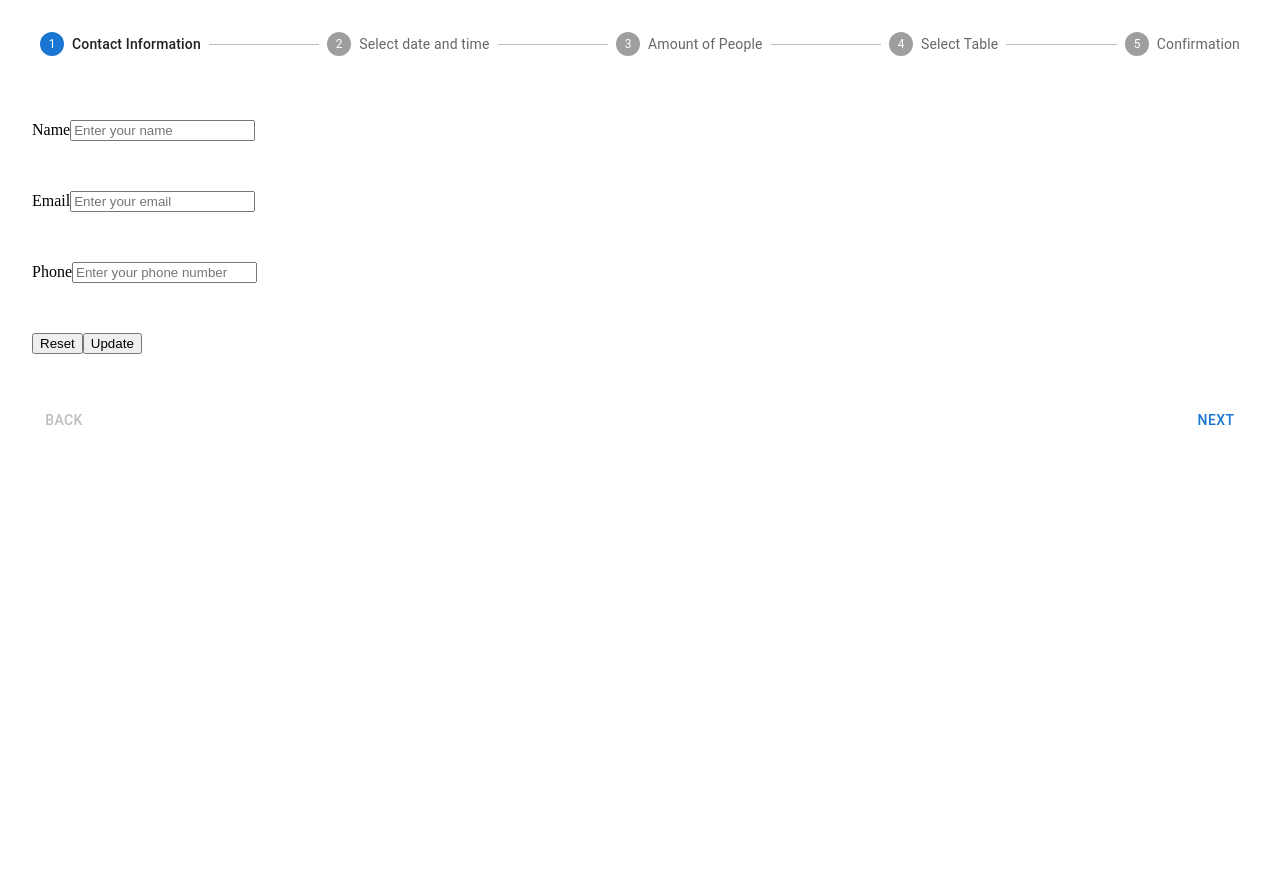
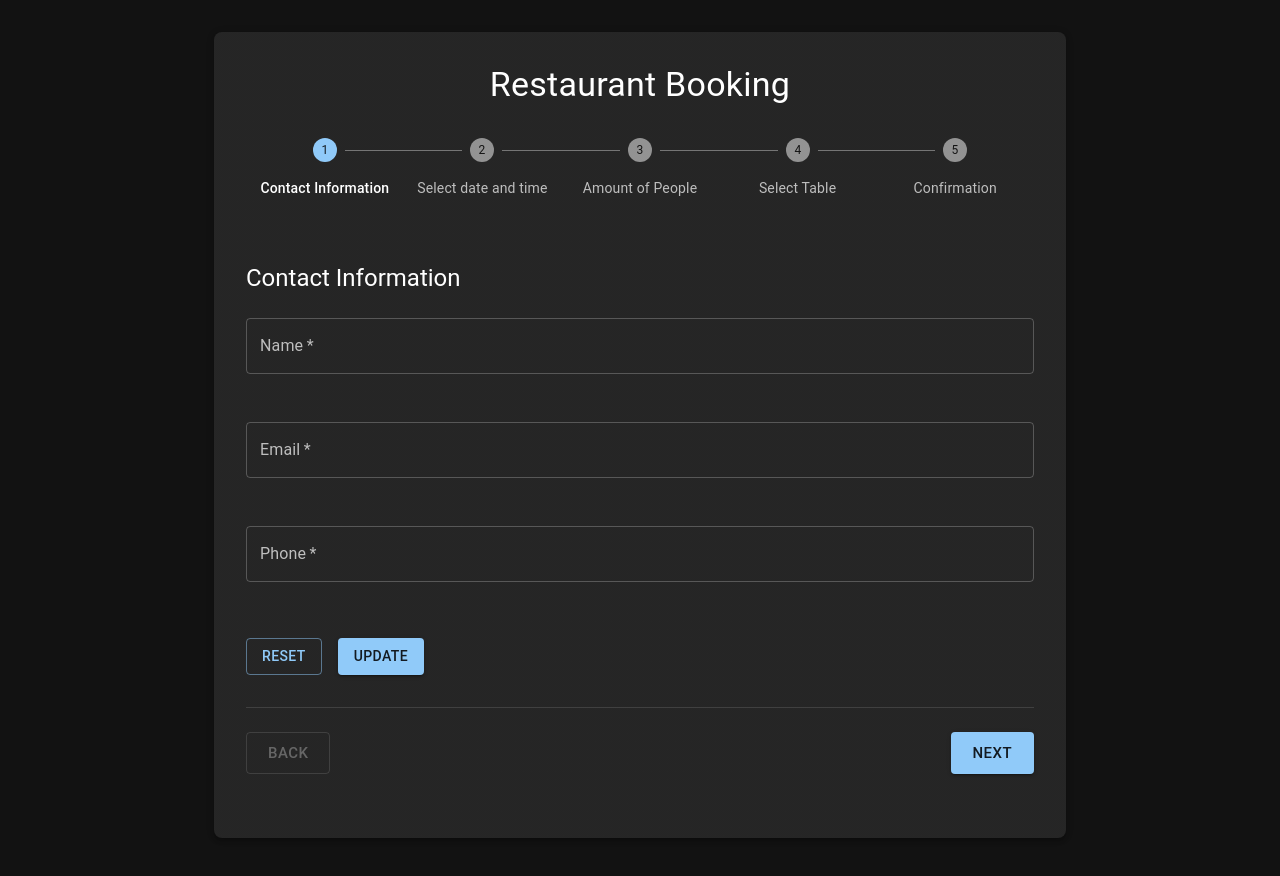
Before and after one commit to OssyCA/RestaurantReact, a React (Vite) app: page / in a window 1280 px wide. Shown: the top 876 px of the page. Before the commit the page ends 800 px from the top, so only its background shows below. Built offline with nearby package versions, Linux system fonts and the light colour scheme.

Commit message:
Fixed dark theme and repsonsive stepper

```diff
--- a/src/App.jsx
+++ b/src/App.jsx
@@ -1,8 +1,20 @@
 import BookingSteps from "./Components/BookingSteps";
+import { ThemeProvider, createTheme } from "@mui/material/styles";
+import CssBaseline from "@mui/material/CssBaseline";
+
+const darkTheme = createTheme({
+  palette: {
+    mode: "dark",
+  },
+});
+
 function App() {
   return (
     <>
-      <BookingSteps />
+      <ThemeProvider theme={darkTheme}>
+        <CssBaseline />
+        <BookingSteps />
+      </ThemeProvider>
     </>
   );
 }
--- a/src/Components/BookingSteps.jsx
+++ b/src/Components/BookingSteps.jsx
@@ -4,17 +4,23 @@ import SelectTable from "./SelectTable";
 import { BookingProvider } from "../Contexts/BookingContext";
 import TempBookingInfo from "./TempBookingInfo";
 import SelectAmount from "./SelectAmount";
-import React, { useState } from "react"; // ✅ FIXAT - tog bort 'act'
+import React, { useState } from "react";
 import Box from "@mui/material/Box";
 import Stepper from "@mui/material/Stepper";
 import Step from "@mui/material/Step";
 import StepLabel from "@mui/material/StepLabel";
 import Button from "@mui/material/Button";
 import Typography from "@mui/material/Typography";
+import Container from "@mui/material/Container";
+import Paper from "@mui/material/Paper";
+import { useTheme } from "@mui/material/styles";
+import useMediaQuery from "@mui/material/useMediaQuery";
 
 const BookingSteps = () => {
   const [activeStep, setActiveStep] = useState(0);
   const [skipped, setSkipped] = useState(new Set());
+  const theme = useTheme();
+  const isMobile = useMediaQuery(theme.breakpoints.down("sm"));
 
   const steps = [
     "Contact Information",
@@ -23,6 +29,9 @@ const BookingSteps = () => {
     "Select Table",
     "Confirmation",
   ];
+
+  // Shorter labels for mobile
+  const mobileSteps = ["Contact", "Date & Time", "Amount", "Table", "Confirm"];
 
   const isStepSkipped = (step) => {
     return skipped.has(step);
@@ -34,7 +43,6 @@ const BookingSteps = () => {
       newSkipped = new Set(newSkipped.values());
       newSkipped.delete(activeStep);
     }
-    // ✅ FIXAT - lade till dessa rader:
     setActiveStep((prevActiveStep) => prevActiveStep + 1);
     setSkipped(newSkipped);
   };
@@ -64,11 +72,49 @@ const BookingSteps = () => {
     }
   };
 
+  const currentSteps = isMobile ? mobileSteps : steps;
+
   return (
     <BookingProvider>
-      <Box sx={{ width: "100%" }}>
-        <Stepper activeStep={activeStep}>
-          {steps.map((label, index) => {
+      <Container
+        maxWidth="md"
+        sx={{
+          py: { xs: 2, sm: 4 },
+          px: { xs: 1, sm: 3 },
+        }}
+      >
+        <Paper
+          elevation={3}
+          sx={{
+            p: { xs: 2, sm: 4 },
+            borderRadius: 2,
+            minHeight: { xs: "500px", sm: "600px" },
+          }}
+        >
+          <Typography
+            variant={isMobile ? "h5" : "h4"}
+            component="h1"
+            textAlign="center"
+            sx={{ mb: { xs: 2, sm: 4 } }}
+          >
+            Restaurant Booking
+          </Typography>
+
+          <Stepper
+            activeStep={activeStep}
+            sx={{
+              mb: { xs: 2, sm: 4 },
+              "& .MuiStepLabel-label": {
+                fontSize: { xs: "0.75rem", sm: "0.875rem" },
+              },
+              "& .MuiStepConnector-line": {
+                display: { xs: "none", sm: "block" },
+              },
+            }}
+            orientation={isMobile ? "vertical" : "horizontal"}
+            alternativeLabel={!isMobile}
+          >
+            {currentSteps.map((label, index) => {
               const stepProps = {};
               const labelProps = {};
 
@@ -84,37 +130,66 @@ const BookingSteps = () => {
             })}
           </Stepper>
 
+          <Box
+            sx={{
+              minHeight: { xs: "300px", sm: "400px" },
+              mb: { xs: 2, sm: 4 },
+            }}
+          >
             {activeStep === steps.length ? (
-          <React.Fragment>
-            <Typography sx={{ mt: 2, mb: 1 }}>
-              All steps completed - booking finished!
+              <Box sx={{ textAlign: "center", py: 4 }}>
+                <Typography variant={isMobile ? "h6" : "h5"} sx={{ mb: 3 }}>
+                  🎉 All steps completed - booking finished!
                 </Typography>
-            <Box sx={{ display: "flex", flexDirection: "row", pt: 2 }}>
-              <Box sx={{ flex: "1 1 auto" }} />
-              <Button onClick={handleReset}>Start Over</Button>
+                <Button
+                  variant="contained"
+                  size={isMobile ? "medium" : "large"}
+                  onClick={handleReset}
+                >
+                  Start Over
+                </Button>
               </Box>
-          </React.Fragment>
             ) : (
-          <React.Fragment>
-            <Box sx={{ mt: 2, mb: 1 }}>{renderStepContent(activeStep)}</Box>
+              <>
+                <Box sx={{ mb: { xs: 2, sm: 4 } }}>
+                  {renderStepContent(activeStep)}
+                </Box>
 
-            <Box sx={{ display: "flex", flexDirection: "row", pt: 2 }}>
+                <Box
+                  sx={{
+                    display: "flex",
+                    justifyContent: "space-between",
+                    pt: { xs: 2, sm: 3 },
+                    borderTop: 1,
+                    borderColor: "divider",
+                    flexDirection: { xs: "column", sm: "row" },
+                    gap: { xs: 2, sm: 0 },
+                  }}
+                >
                   <Button
-                color="inherit"
+                    variant="outlined"
                     disabled={activeStep === 0}
                     onClick={handleBack}
-                sx={{ mr: 1 }}
+                    size={isMobile ? "medium" : "large"}
+                    fullWidth={isMobile}
                   >
                     Back
                   </Button>
-              <Box sx={{ flex: "1 1 auto" }} />
-              <Button onClick={handleNext}>
+
+                  <Button
+                    variant="contained"
+                    onClick={handleNext}
+                    size={isMobile ? "medium" : "large"}
+                    fullWidth={isMobile}
+                  >
                     {activeStep === steps.length - 1 ? "Finish" : "Next"}
                   </Button>
                 </Box>
-          </React.Fragment>
+              </>
             )}
           </Box>
+        </Paper>
+      </Container>
     </BookingProvider>
   );
 };
--- a/src/Components/GiveContactInfo.jsx
+++ b/src/Components/GiveContactInfo.jsx
@@ -1,6 +1,7 @@
-import { useReducer, useState } from "react";
+import { useReducer } from "react";
 import { useBooking } from "../Contexts/BookingContext";
 import { validateForm } from "../Services/ValideteContactForm";
+import { TextField, Button, Typography, Box, Alert } from "@mui/material";
 
 const initialState = {
   name: "",
@@ -16,7 +17,7 @@ const bookingReducer = (state, action) => {
       const newState = {
         ...state,
         [action.field]: action.value,
-        errors: { ...state.errors, [action.field]: null }, // Clear error when typing
+        errors: { ...state.errors, [action.field]: null },
       };
       return { ...newState, isValid: validateForm(newState) };
 
@@ -58,67 +59,80 @@ const GiveContactInfo = () => {
   const handleReset = () => {
     dispatch({ type: "RESET" });
   };
+
   const handleUpdate = () => {
     const { name, email, phone } = bookingInfo;
     updateBookingData({ name, email, phone });
   };
 
   return (
-    <div>
-      <div>
-        <label htmlFor="name">Name</label>
-        <input
+    <Box>
+      <Typography variant="h5" sx={{ mb: 3 }}>
+        Contact Information
+      </Typography>
+
+      <Box sx={{ mb: 2 }}>
+        <TextField
+          fullWidth
           id="name"
-          type="text"
+          label="Name"
+          variant="outlined"
           placeholder="Enter your name"
           required
           value={bookingInfo.name}
           onChange={(e) => handleInputChange("name", e.target.value)}
+          error={!!bookingInfo.errors.name}
+          helperText={bookingInfo.errors.name}
         />
-        {bookingInfo.errors.name && <span>{bookingInfo.errors.name}</span>}
-      </div>
-      <br />
+      </Box>
 
-      <div>
-        <label htmlFor="email">Email</label>
-        <input
+      <Box sx={{ mb: 2 }}>
+        <TextField
+          fullWidth
           id="email"
+          label="Email"
           type="email"
+          variant="outlined"
           placeholder="Enter your email"
           required
           value={bookingInfo.email}
           onChange={(e) => handleInputChange("email", e.target.value)}
+          error={!!bookingInfo.errors.email}
+          helperText={bookingInfo.errors.email}
         />
-        {bookingInfo.errors.email && <span>{bookingInfo.errors.email}</span>}
-      </div>
-      <br />
+      </Box>
 
-      <div>
-        <label htmlFor="phone">Phone</label>
-        <input
+      <Box sx={{ mb: 3 }}>
+        <TextField
+          fullWidth
           id="phone"
+          label="Phone"
           type="tel"
+          variant="outlined"
           placeholder="Enter your phone number"
           required
           value={bookingInfo.phone}
           onChange={(e) => handleInputChange("phone", e.target.value)}
+          error={!!bookingInfo.errors.phone}
+          helperText={bookingInfo.errors.phone}
         />
-        {bookingInfo.errors.phone && <span>{bookingInfo.errors.phone}</span>}
-      </div>
-      <br />
+      </Box>
 
-      <button type="button" onClick={handleReset}>
+      <Box sx={{ display: "flex", gap: 2 }}>
+        <Button variant="outlined" onClick={handleReset}>
           Reset
-      </button>
-      <button
+        </Button>
+        <Button
+          variant="contained"
           onClick={() => {
             handleUpdate();
             tempValidate();
           }}
         >
           Update
-      </button>
-    </div>
+        </Button>
+      </Box>
+    </Box>
   );
 };
 
--- a/src/Components/SelectAmount.jsx
+++ b/src/Components/SelectAmount.jsx
@@ -1,19 +1,43 @@
 import { useBooking } from "../Contexts/BookingContext";
+import {
+  FormControl,
+  InputLabel,
+  Select,
+  MenuItem,
+  Typography,
+} from "@mui/material";
 
 const SelectAmount = () => {
   const { amount, setAmount } = useBooking();
 
+  const handleAmountChange = (event) => {
+    const value = event.target.value;
+    setAmount(Math.max(1, Math.min(20, value)));
+  };
+
+  const amountOptions = Array.from({ length: 20 }, (_, i) => i + 1);
+
   return (
     <div>
-      <h3>Select Amount</h3>
-      <input
-        type="number"
-        min="1"
-        max="20"
-        placeholder="Enter amount"
-        value={amount}
-        onChange={(e) => setAmount(parseInt(e.target.value) || 0)}
-      />
+      <Typography variant="h5" sx={{ mb: 2 }}>
+        Select Amount
+      </Typography>
+      <FormControl sx={{ minWidth: 120 }}>
+        <InputLabel id="amount-select-label">Number of People</InputLabel>
+        <Select
+          labelId="amount-select-label"
+          id="amount-select"
+          value={amount || 1}
+          label="Number of People"
+          onChange={handleAmountChange}
+        >
+          {amountOptions.map((num) => (
+            <MenuItem key={num} value={num}>
+              {num} {num === 1 ? "person" : "people"}
+            </MenuItem>
+          ))}
+        </Select>
+      </FormControl>
     </div>
   );
 };
--- a/src/Components/SelectDateAndTime.jsx
+++ b/src/Components/SelectDateAndTime.jsx
@@ -2,6 +2,7 @@ import React, { useState } from "react";
 import { AdapterDayjs } from "@mui/x-date-pickers/AdapterDayjs";
 import { LocalizationProvider } from "@mui/x-date-pickers/LocalizationProvider";
 import { DateTimePicker } from "@mui/x-date-pickers/DateTimePicker";
+import { Typography, Box, Alert } from "@mui/material";
 import dayjs from "dayjs";
 import { useBooking } from "../Contexts/BookingContext";
 
@@ -21,9 +22,13 @@ export default function SelectDateAndTime() {
 
   return (
     <LocalizationProvider dateAdapter={AdapterDayjs}>
-      <div>
+      <Box>
+        <Typography variant="h5" sx={{ mb: 3 }}>
+          Choose Date & Time
+        </Typography>
+
         <DateTimePicker
-          label="Choose Date & Time"
+          label="Select Date & Time"
           value={selectedDate}
           onChange={handleDateChange}
           ampm={false}
@@ -46,18 +51,19 @@ export default function SelectDateAndTime() {
               if (value.isSame(now, "day") && hour <= now.hour()) {
                 return true;
               }
-
               return false;
             }
-
             return false;
           }}
+          sx={{ width: "100%", maxWidth: 300 }}
         />
 
         {showDateTime && selectedDate && (
-          <div>Datepicked: {selectedDate.format("YYYY-MM-DD HH:mm")}</div>
+          <Alert severity="success" sx={{ mt: 2 }}>
+            Selected: {selectedDate.format("YYYY-MM-DD HH:mm")}
+          </Alert>
         )}
-      </div>
+      </Box>
     </LocalizationProvider>
   );
 }
--- a/src/Components/SelectTable.jsx
+++ b/src/Components/SelectTable.jsx
@@ -1,7 +1,17 @@
 import { useState } from "react";
 import { getTables } from "../Services/BookingService";
 import { useBooking } from "../Contexts/BookingContext";
-import CircularProgress from "@mui/material/CircularProgress";
+import {
+  CircularProgress,
+  Typography,
+  Button,
+  List,
+  ListItem,
+  ListItemButton,
+  ListItemText,
+  Alert,
+  Box,
+} from "@mui/material";
 
 const SelectTable = () => {
   const [tableList, setTableList] = useState([]);
@@ -37,43 +47,47 @@ const SelectTable = () => {
     }
   };
 
+  const handleTableSelect = (table) => {
+    setSelectedTable(table);
+    setTable(table);
+  };
+
   return (
-    <div>
-      <h3>Select Table</h3>
-      <button onClick={tables}>Load Tables</button>
+    <Box>
+      <Typography variant="h5" sx={{ mb: 2 }}>
+        Select Table
+      </Typography>
 
-      <ul style={{ listStyle: "none", padding: 0 }}>
-        {loading ? (
-          <div>
-            <CircularProgress />
-          </div>
-        ) : hasSearched && tableList.length === 0 ? (
-          <div>NO SEATS AVAILABLE</div>
-        ) : (
-          tableList.map((table, index) => (
-            <li key={index}>
-              <button
-                value={selectedTable}
-                onClick={() =>
-                  console.log("Selected Table:", table) ||
-                  setSelectedTable(table) ||
-                  setTable(table)
-                }
-                style={{
-                  background: "none",
-                  border: "none",
-                  cursor: "pointer",
-                  width: "100%",
-                  textAlign: "left",
-                }}
+      <Button variant="contained" onClick={tables} sx={{ mb: 3 }}>
+        Load Available Tables
+      </Button>
+
+      {loading ? (
+        <Box sx={{ display: "flex", justifyContent: "center", mt: 2 }}>
+          <CircularProgress />
+        </Box>
+      ) : hasSearched && tableList.length === 0 ? (
+        <Alert severity="warning">
+          No tables available for the selected time and party size
+        </Alert>
+      ) : (
+        <List>
+          {tableList.map((table, index) => (
+            <ListItem key={index} disablePadding>
+              <ListItemButton
+                onClick={() => handleTableSelect(table)}
+                selected={selectedTable?.tableId === table.tableId}
               >
-                Table {table.tablenumber} - Seats: {table.capacity}
-              </button>
-            </li>
-          ))
-        )}
-      </ul>
-    </div>
+                <ListItemText
+                  primary={`Table ${table.tablenumber}`}
+                  secondary={`Capacity: ${table.capacity} people`}
+                />
+              </ListItemButton>
+            </ListItem>
+          ))}
+        </List>
+      )}
+    </Box>
   );
 };
 
--- a/src/Components/TempBookingInfo.jsx
+++ b/src/Components/TempBookingInfo.jsx
@@ -1,16 +1,26 @@
 import React, { useState } from "react";
 import { useBooking } from "../Contexts/BookingContext";
 import { createBooking } from "../Services/BookingService";
-import CircularProgress from "@mui/material/CircularProgress";
+import {
+  CircularProgress,
+  Typography,
+  Button,
+  Card,
+  CardContent,
+  Snackbar,
+  Alert,
+  Box,
+} from "@mui/material";
 
 export default function TempBookingInfo() {
   const { bookingData } = useBooking();
   const { selectedDateTime } = useBooking();
   const { table } = useBooking();
   const { amount } = useBooking();
-  const [loading, setLoading] = useState(false); // LÄGG TILL
-  const [confirmation, setConfirmation] = useState(""); // LÄGG TILL
-  const [error, setError] = useState(""); // LÄGG TIKKL
+  const [loading, setLoading] = useState(false);
+  const [confirmation, setConfirmation] = useState("");
+  const [error, setError] = useState("");
+  const [snackbarOpen, setSnackbarOpen] = useState(false);
 
   const booking = {
     TableId: table.tableId,
@@ -25,12 +35,11 @@ export default function TempBookingInfo() {
     setConfirmation("");
     setError("");
     setLoading(true);
-    console.log(booking); // TA BORT SEN
     e.preventDefault();
     try {
-      console.log(booking);
       const data = await createBooking(booking);
-      setConfirmation(data);
+      setConfirmation("Booking created successfully!");
+      setSnackbarOpen(true); // Show success snackbar
     } catch (error) {
       console.error("Error creating booking: ", error);
       setError("Failed to create booking. Please try again.");
@@ -39,20 +48,81 @@ export default function TempBookingInfo() {
     }
   };
 
+  const handleSnackbarClose = (event, reason) => {
+    if (reason === "clickaway") {
+      return;
+    }
+    setSnackbarOpen(false);
+  };
+
   return (
     <div>
-      <div className="debug-info">
-        <h3>Current Booking Info:</h3>
-        <div>Name: {bookingData?.name}</div>
-        <div>Email: {bookingData?.email}</div>
-        <div>Phone: {bookingData?.phone}</div>
-        <div>Selected time and date: {selectedDateTime}</div>
-        <div>Selected Amount: {amount}</div>
-        <div>Selected Table: {table?.tableNumber}</div>
-      </div>
-      <form action="post" onSubmit={handleCreateBooking}>
-        <button type="submit">Create booking</button>
-      </form>
+      <Typography variant="h5" sx={{ mb: 2 }}>
+        Booking Confirmation
+      </Typography>
+
+      <Card sx={{ mb: 3 }}>
+        <CardContent>
+          <Typography variant="h6" sx={{ mb: 2 }}>
+            Booking Details
+          </Typography>
+          <Typography variant="body1">
+            <strong>Name:</strong> {bookingData?.name}
+          </Typography>
+          <Typography variant="body1">
+            <strong>Email:</strong> {bookingData?.email}
+          </Typography>
+          <Typography variant="body1">
+            <strong>Phone:</strong> {bookingData?.phone}
+          </Typography>
+          <Typography variant="body1">
+            <strong>Date & Time:</strong> {selectedDateTime}
+          </Typography>
+          <Typography variant="body1">
+            <strong>Number of People:</strong> {amount}
+          </Typography>
+          <Typography variant="body1">
+            <strong>Table:</strong> {table?.tableNumber}
+          </Typography>
+        </CardContent>
+      </Card>
+
+      <Box component="form" onSubmit={handleCreateBooking}>
+        <Button
+          type="submit"
+          variant="contained"
+          color="primary"
+          disabled={loading}
+          sx={{ minWidth: 150 }}
+        >
+          {loading ? (
+            <CircularProgress size={24} color="inherit" />
+          ) : (
+            "Create Booking"
+          )}
+        </Button>
+      </Box>
+
+      {error && (
+        <Alert severity="error" sx={{ mt: 2 }}>
+          {error}
+        </Alert>
+      )}
+
+      <Snackbar
+        open={snackbarOpen}
+        autoHideDuration={3000}
+        onClose={handleSnackbarClose}
+        anchorOrigin={{ vertical: "bottom", horizontal: "center" }}
+      >
+        <Alert
+          onClose={handleSnackbarClose}
+          severity="success"
+          sx={{ width: "100%" }}
+        >
+          Booking created successfully!
+        </Alert>
+      </Snackbar>
     </div>
   );
 }
```
Lines whose indentation alone changed are shown as unchanged.
